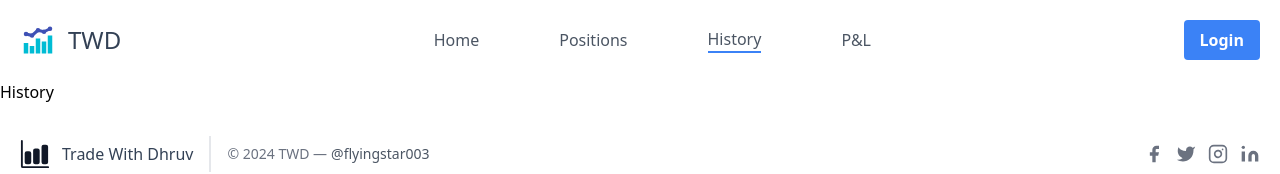
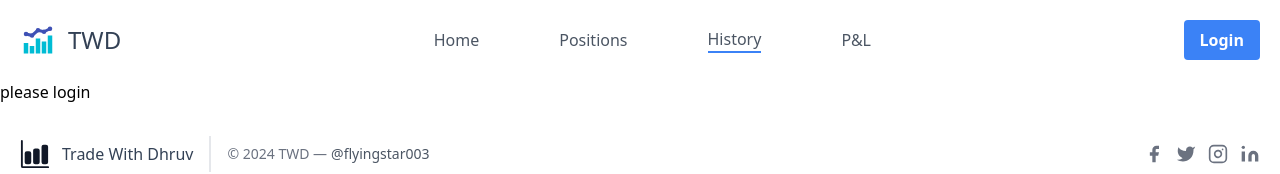
Before and after one commit to Dhruv54/Trade-With-Me, a Next.js app: page /history in a window 1280 px wide. Shown: the top 174 px of the page. Built offline with nearby package versions, Linux system fonts and the light colour scheme.

Commit message:
initial login handling

```diff
--- a/pages/_app.js
+++ b/pages/_app.js
@@ -52,7 +52,7 @@ export default function App({ Component, pageProps }) {
         onLoaderFinished={() => setProgress(0)}
       />
       <Navbar user={user} key={key} logout={logout} />
-      <Component globalAccessToken={globalAccessToken} setGlobalToken={setGlobalToken} {...pageProps} />
+      <Component user={user} globalAccessToken={globalAccessToken} setGlobalToken={setGlobalToken} {...pageProps} />
       <Footer />
     </>
   )
--- a/pages/history.js
+++ b/pages/history.js
@@ -1,8 +1,18 @@
 import React from 'react'
 
-const History = () => {
+const History = (user) => {
   return (
-    <div>History</div>
+    <>
+    <div>
+      {user && user.user.value ?
+        (
+          <div>history</div>
+        ) : (
+          <div>please login</div>
+        )
+      }
+    </div>
+  </>
   )
 }
 
--- a/pages/home.js
+++ b/pages/home.js
@@ -1,11 +1,11 @@
 import { data } from 'autoprefixer';
 import React from 'react'
-import { useState,useEffect  } from 'react';
-const Home = ({ globalAccessToken }) => {
+import { useState, useEffect } from 'react';
+const Home = ({ user, globalAccessToken }) => {
 
     const [marketStatus, setmarketStatus] = useState(null)
 
-    const calculatePercentageIncrease = async(candles)=> {
+    const calculatePercentageIncrease = async (candles) => {
 
         const currentPrice = 74107.37; // Example current price
 
@@ -61,6 +61,9 @@ const Home = ({ globalAccessToken }) => {
 
     return (
         <>
+            <div>
+                {user && user.value ?
+                    (
                         <section className="text-gray-600 body-font">
                             <h1 className="text-center text-3xl font-bold mb-4">SENSEX</h1>
                             <div className="container px-5 py-5 mx-auto">
@@ -96,11 +99,16 @@ const Home = ({ globalAccessToken }) => {
                                             </tbody>
                                         </table>
                                     </div>
-                        ):(
+                                ) : (
                                     <p>Error fetching Fyers data</p>
                                 )}
                             </div>
                         </section>
+                    ) : (
+                        <div>please login</div>
+                    )
+                }
+            </div>
         </>
     )
 }
--- a/pages/index.js
+++ b/pages/index.js
@@ -1,9 +1,10 @@
 import React, { useState } from 'react';
 import Image from 'next/image';
 import { useRouter } from 'next/router';
+import { toast, ToastContainer } from 'react-toastify';
+import 'react-toastify/dist/ReactToastify.css';
 
-
-const Home = ({setGlobalToken}) => {
+const Home = ({user,setGlobalToken}) => {
   const router = useRouter()
 
   const [fyersurl, setFyersUrl] = useState(null);
@@ -12,6 +13,8 @@ const Home = ({setGlobalToken}) => {
 
   const handleClick = async (e) => {
     e.preventDefault();
+    if(user.value)
+    {
       try {
         const response = await fetch('http://localhost:3000/api/getfyersurl', {
           method: 'POST',
@@ -24,9 +27,14 @@ const Home = ({setGlobalToken}) => {
           setFyersUrl(data.redirecturl);
         } else {
           console.error('Fyers login failed:', response.statusText);
+          toast.error('Fyers login failed');
         }
       } catch (error) {
         console.error('Error during Fyers login', error);
+        toast.error('Error during Fyers login');
+      }
+    }else{
+      toast.error('Please Login Again');
     }
   };
 
@@ -64,6 +72,8 @@ const Home = ({setGlobalToken}) => {
   };
 
   return (
+    <>
+    <ToastContainer position="top-left" />
     <div className="mainbg relative overflow-hidden">
       <Image src="/bg.jpg" alt="Background Image" layout="fill" objectFit="cover" className="object-cover" quality={75} priority={true} />
       <div className="absolute inset-0 flex flex-col items-center justify-center text-center text-white font-bold mb-20">
@@ -92,6 +102,7 @@ const Home = ({setGlobalToken}) => {
         </div>
       </div>
     </div>
+    </>
   );
 };
 
--- a/pages/login.js
+++ b/pages/login.js
@@ -3,6 +3,7 @@ import { useState } from 'react';
 import Router, { useRouter } from 'next/router';
 import { toast, ToastContainer } from 'react-toastify';
 import 'react-toastify/dist/ReactToastify.css';
+import Link from 'next/link';
 
 const Login = () => {
     const router = useRouter()
@@ -38,7 +39,7 @@ const Login = () => {
             // Store token in localStorage
             localStorage.setItem('token', data.token);
             setTimeout(() => {
-                router.push('http://localhost:3000/home')
+                router.push('http://localhost:3000')
             }, 2000);
           } else {
             console.error('login failed:', response.statusText);
@@ -125,6 +126,11 @@ const Login = () => {
                             >
                                 Sign in
                             </button>
+                            <div className="text-sm">
+                                <Link href="/signup" className="font-medium text-indigo-600 hover:text-indigo-500">
+                                    Create New Account
+                                </Link>
+                            </div>
                         </div>
                     </form>
                 </div>
--- a/pages/pnl.js
+++ b/pages/pnl.js
@@ -1,9 +1,19 @@
 import React from 'react'
 
-const PNL = () => {
+const PNL = (user) => {
   return (
-    <div>PNL</div>
-  )
+    <>
+      <div>
+        {user && user.user.value ?
+          (
+            <div>PNL</div>
+          ) : (
+            <div>please login</div>
+          )
+        }
+      </div>
+    </>
+  );
 }
 
 export default PNL
--- a/pages/position.js
+++ b/pages/position.js
@@ -1,8 +1,10 @@
 import React from 'react'
 
-const Position = () => {
+const Position = (user) => {
   return (
     <>
+      {user && user.user.value ?
+      (
         <section className="text-gray-600 body-font">
           <div className="container px-5 py-5 mx-auto">
             <div className="flex flex-col text-center w-full mb-5">
@@ -58,6 +60,10 @@ const Position = () => {
             </div>
           </div>
         </section>
+      ):(
+        <h1 className="sm:text-2xl text-2xl font-medium title-font mb-2 text-gray-900">please login</h1>
+      )
+      }
     </>
   )
 }
--- a/pages/signup.js
+++ b/pages/signup.js
@@ -2,8 +2,11 @@ import React from 'react'
 import { useState } from 'react';
 import { toast, ToastContainer } from 'react-toastify';
 import 'react-toastify/dist/ReactToastify.css';
+import { useRouter } from 'next/router';
 
 const Signup = () => {
+
+    const router = useRouter()
 
     const [formData, setFormData] = useState({
         username: '',
@@ -35,6 +38,7 @@ const Signup = () => {
             const data = await response.json();
             console.log('Signup successful:', data);
             toast.success('Signup successful');
+            router.push('/login');
           } else {
             console.error('Signup failed:', response.statusText);
             toast.error('Signup failed');
```
Also changed, not shown: 1 other file (tests, documents, lock files or other folders). Lines whose indentation alone changed are shown as unchanged.
